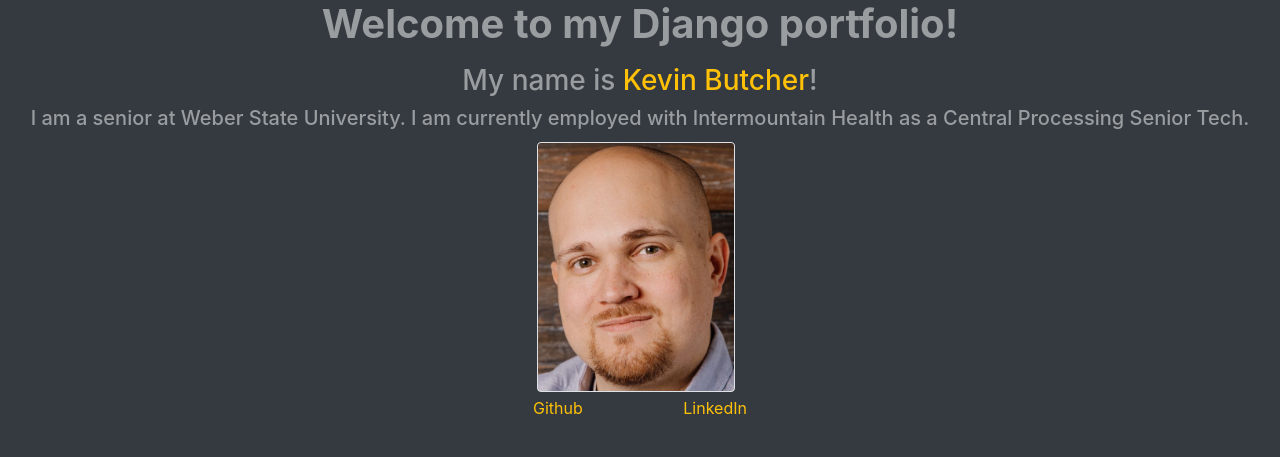
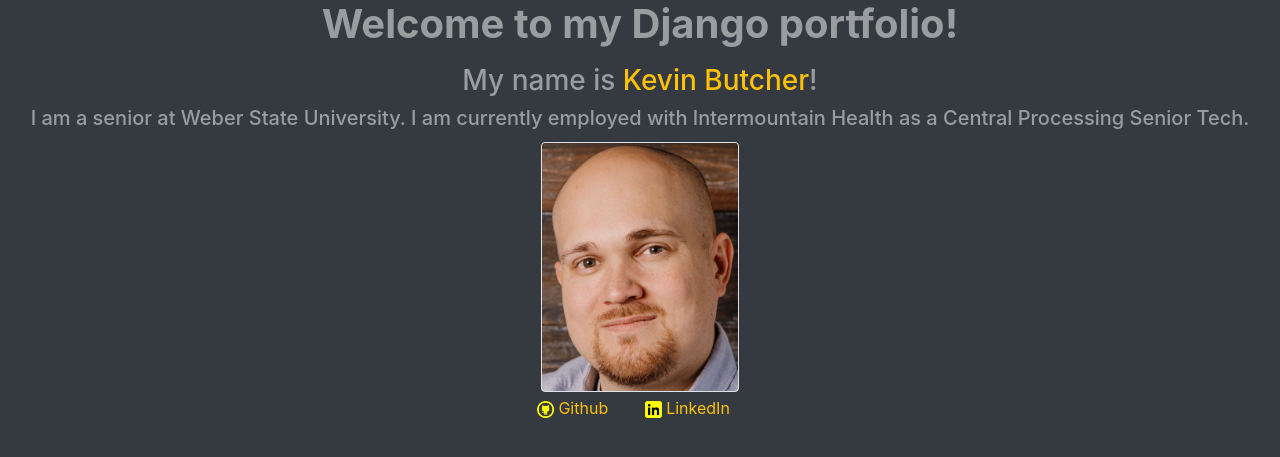
Before and after one commit to KevinButcher/CS3620_Portfolio, a Django app: page / in a window 1280 px wide. Shown: the part 72-529 px from the top of the page. Run offline with Django 5.2, Linux system fonts and the light colour scheme.

Commit message:
lots of changes

```diff
--- /dev/null
+++ b/CS3620_Portfolio/PortfolioDatabase/Templates/PortfolioDatabase/about.html
@@ -0,0 +1 @@
+<h1>This is a work in progress! Will talk about my background, skills, work history, and a downloadable pdf resume using dinktopdf</h1>
--- a/CS3620_Portfolio/PortfolioDatabase/Templates/PortfolioDatabase/index.html
+++ b/CS3620_Portfolio/PortfolioDatabase/Templates/PortfolioDatabase/index.html
@@ -15,9 +15,16 @@
             Central Processing Senior Tech.</h5>
         <div class="row d-flex justify-content-center">
             <div class="">
-                <img class="card card-deck border m-1" height="250px" src="{% static 'PortfolioDatabase/Business_Shot_2024.jpg' %}"/>
-                <a href="" class="mr-5 text-warning" target="_blank">Github</a>
-                <a href="" class="ml-5 text-warning" target="_blank">LinkedIn</a>
+                <img class="card card-deck border m-1" height="250px" src="{% static 'PortfolioDatabase/Business_Shot_2024.jpg' %}"
+                    alt="Business Shot 2024"/>
+                <a href="" class="mr-3 text-warning" target="_blank">
+                    <img src="{% static 'PortfolioDatabase/GitHubLogo.png' %}" height="17px" class="h-4 w-auto" alt="GitHub Logo"/>
+                    <span class="ms-1">Github</span>
+                </a>
+                <a href="" class="ml-3 text-warning" target="_blank">
+                    <img src="{% static 'PortfolioDatabase/LinkedInlogo.png' %}" height="17px" class="h-4 w-auto" alt="LinkedIn Logo"/>
+                    <span class="ms-1">LinkedIn</span>
+                </a>
             </div>
             {% comment %} <div class="col-md-3 m-2">
                 <h2>{{ intro }}</h2>
--- a/CS3620_Portfolio/PortfolioDatabase/admin.py
+++ b/CS3620_Portfolio/PortfolioDatabase/admin.py
@@ -7,7 +7,7 @@ from .models import Hobby, Contact, Portfolio, Tag
 class AdminVideo(AdminVideoMixin, admin.ModelAdmin):
     pass
 
-admin.site.register(Hobby)
+# admin.site.register(Hobby)
 admin.site.register(Portfolio, AdminVideo)
 admin.site.register(Contact)
 admin.site.register(Tag)
```
Also changed, not shown: CS3620_Portfolio/PortfolioDatabase/models.py (+7 -6 lines), CS3620_Portfolio/PortfolioDatabase/Static/PortfolioDatabase/GitHubLogo.png (added), CS3620_Portfolio/PortfolioDatabase/Static/PortfolioDatabase/LinkedInlogo.png (added), CS3620_Portfolio/db.sqlite3, CS3620_Portfolio/pictures/genericproject.jpg (added).
